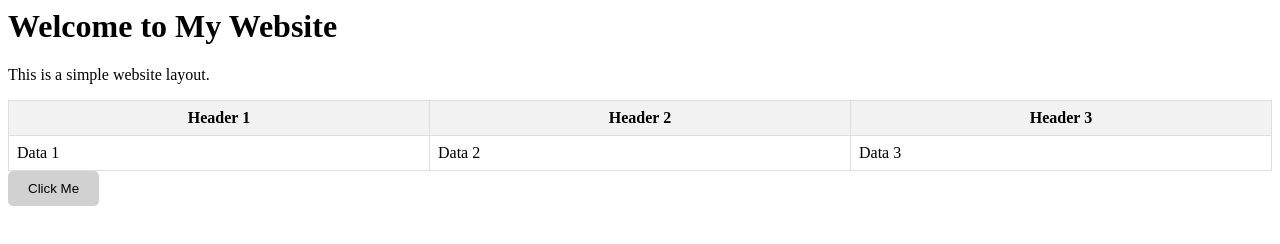
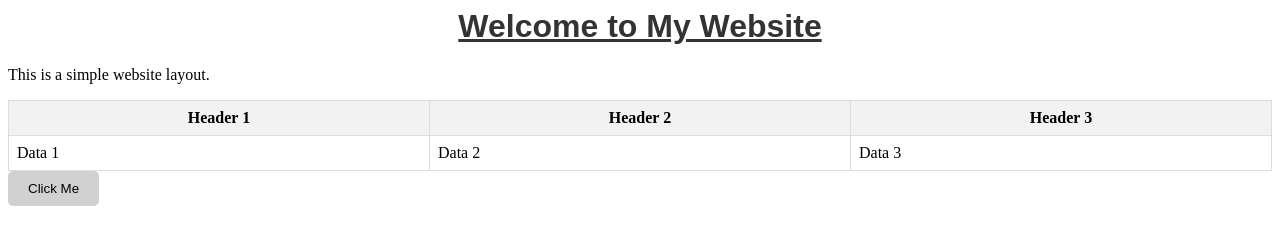
Before and after one commit to PetrKozant/website, a plain HTML site: page index.html in a window 1280 px wide. Drawn offline with Linux system fonts and the light colour scheme.

Commit message:
Update website

```diff
--- a/main.css
+++ b/main.css
@@ -3,6 +3,13 @@ table {
   border-collapse: collapse;
   width: 100%;
 
+}
+h1, h2, h3 {
+  color: #333;
+  font-family: Arial, sans-serif;
+  font-weight: bold;
+  text-align: center;
+  text-decoration: underline;
 }
 
 th, td {
```
